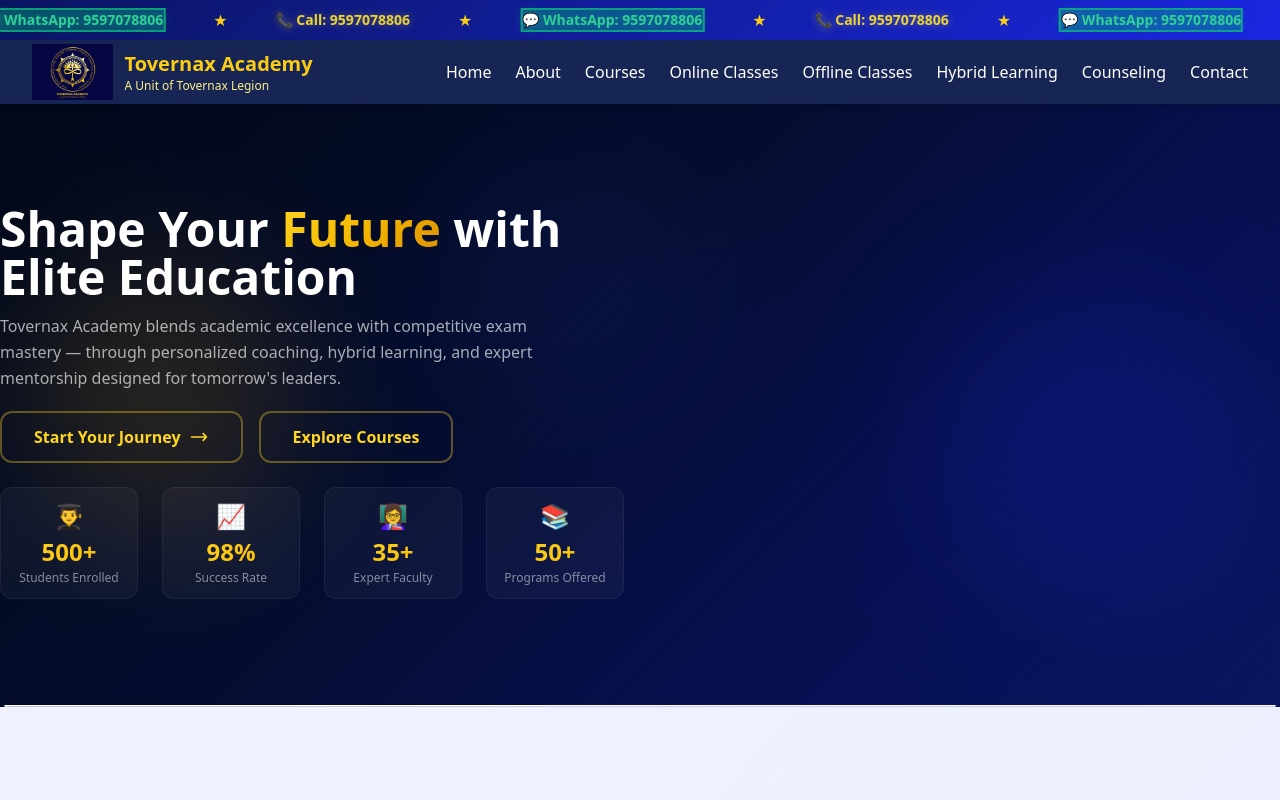
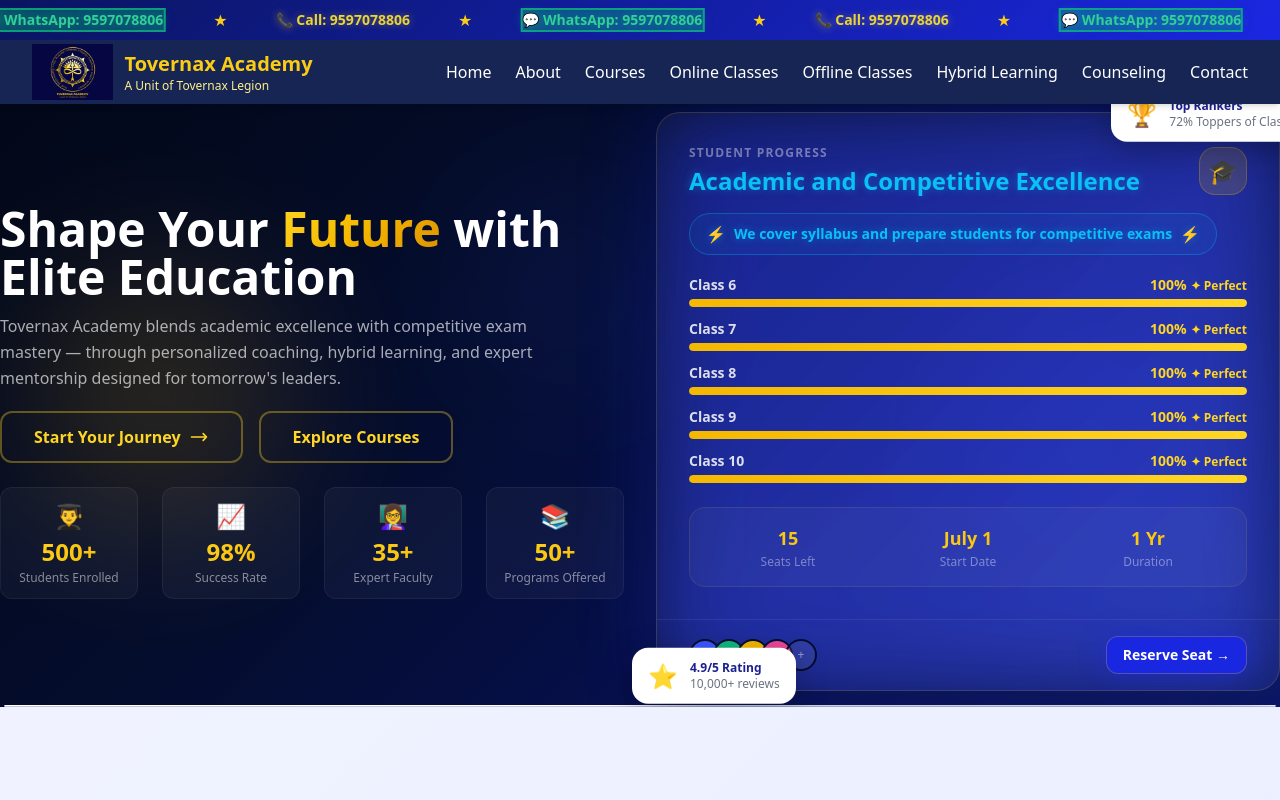
Before and after one commit to TovernaxLegion/Tovernax-Legion, a Next.js app: page / in a window 1280 px wide. Shown: the top 800 px of the page. Built offline with nearby package versions, Linux system fonts and the light colour scheme.

Commit message:
Modify HeroSection layout for larger screens
Updated HeroSection to adjust layout and visibility for larger screens.

```diff
--- a/src/components/sections/HeroSection.tsx
+++ b/src/components/sections/HeroSection.tsx
@@ -61,8 +61,7 @@
               ))}
             </div>
           </div>
-
-          <div className="relative animate-fade-in animate-delay-300 hidden lg:block">
+          <div className="relative animate-fade-in animate-delay-300 mt-8 lg:mt-0">
             <div className="absolute inset-0 rounded-3xl blur-2xl opacity-30" style={{ background: "linear-gradient(135deg, #1a27e1, #3d57ff)" }} />
 
             <div className="relative rounded-3xl overflow-hidden border shadow-2xl" style={{ background: "rgba(255,255,255,0.04)", backdropFilter: "blur(24px)", borderColor: "rgba(255,214,36,0.15)" }}>
```
